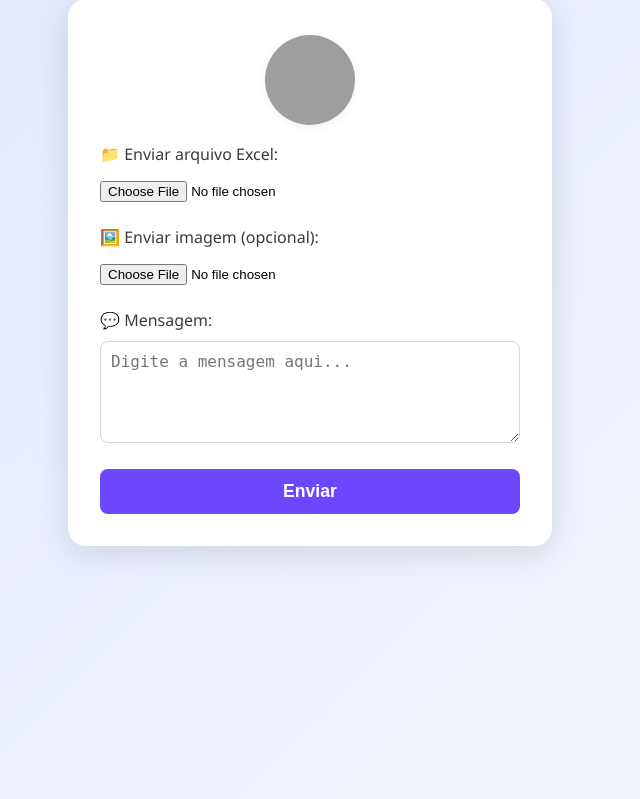
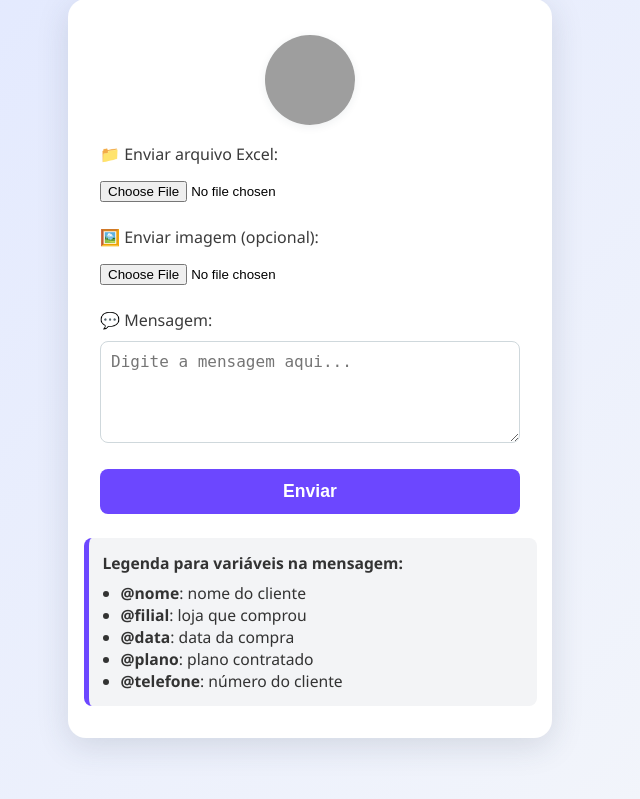
Before and after one commit to viniciusxv27/enviomkt, a Flask app: template templates/index.html in a window 1280 px wide. Shown: the part 49-848 px from the top of the page, without its empty margins (330-970 px from the left). Run offline with Flask 3, Linux system fonts and the light colour scheme; the template is opened without the code that fills it, so the values that code supplies are empty; grey boxes are pictures that could not be loaded.

Commit message:
add legenda

```diff
--- a/app.py
+++ b/app.py
@@ -78,7 +78,7 @@ def index():# Verifica se o usuário está autenticado
                     'base64': image_base64 if haImg else None
                 }
 
-                requests.post('https://rede-confianca-n8n.lpl0df.easypanel.host/webhook-test/disparo-rede-confianca', json=payload)  # Substitua pela URL do seu endpoint
+                requests.post('https://rede-confianca-n8n.lpl0df.easypanel.host/webhook/disparo-rede-confianca', json=payload)  # Substitua pela URL do seu endpoint
                 return render_template('index.html', success=True, data=payload)
 
         except ValueError:
--- a/templates/index.html
+++ b/templates/index.html
@@ -102,10 +102,28 @@
             <button type="submit">Enviar</button>
         </form>
 
+        <div style="margin-top: 24px; background: #f3f4f6; color: #333; border-left: 5px solid #6c47ff; padding: 14px; border-radius: 8px; width: 100%; text-align: left; font-size: 0.98rem;">
+            <strong>Legenda para variáveis na mensagem:</strong><br>
+            <ul style="margin: 8px 0 0 18px; padding: 0;">
+                <li><b>@nome</b>: nome do cliente</li>
+                <li><b>@filial</b>: loja que comprou</li>
+                <li><b>@data</b>: data da compra</li>
+                <li><b>@plano</b>: plano contratado</li>
+                <li><b>@telefone</b>: número do cliente</li>
+            </ul>
+        </div>
+
+        {% if error %}
+            <div class="success" style="background: #ffebee; color: #c62828; border-left: 5px solid #e53935;">
+                ❌ {{ error }}
+            </div>
+        {% endif %}
+
+
         {% if success %}
             <div class="success">
                 ✅ Arquivo processado com sucesso!
-                <pre>Suas mensagens estão sendo enviadas, você já pode fechar a aba</pre>
+                <pre>Mensagens sendo enviadas. Pode fechar a aba.</pre>
             </div>
         {% endif %}
     </div>
```
